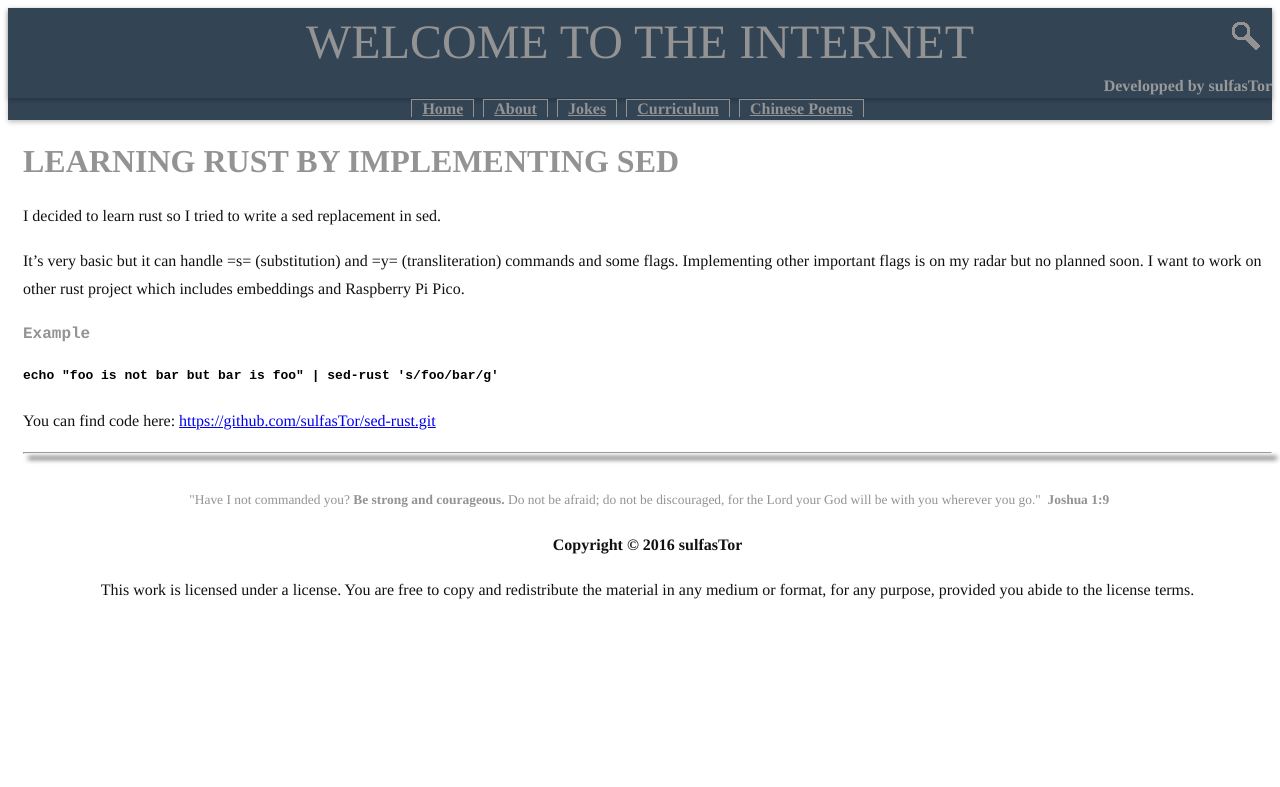
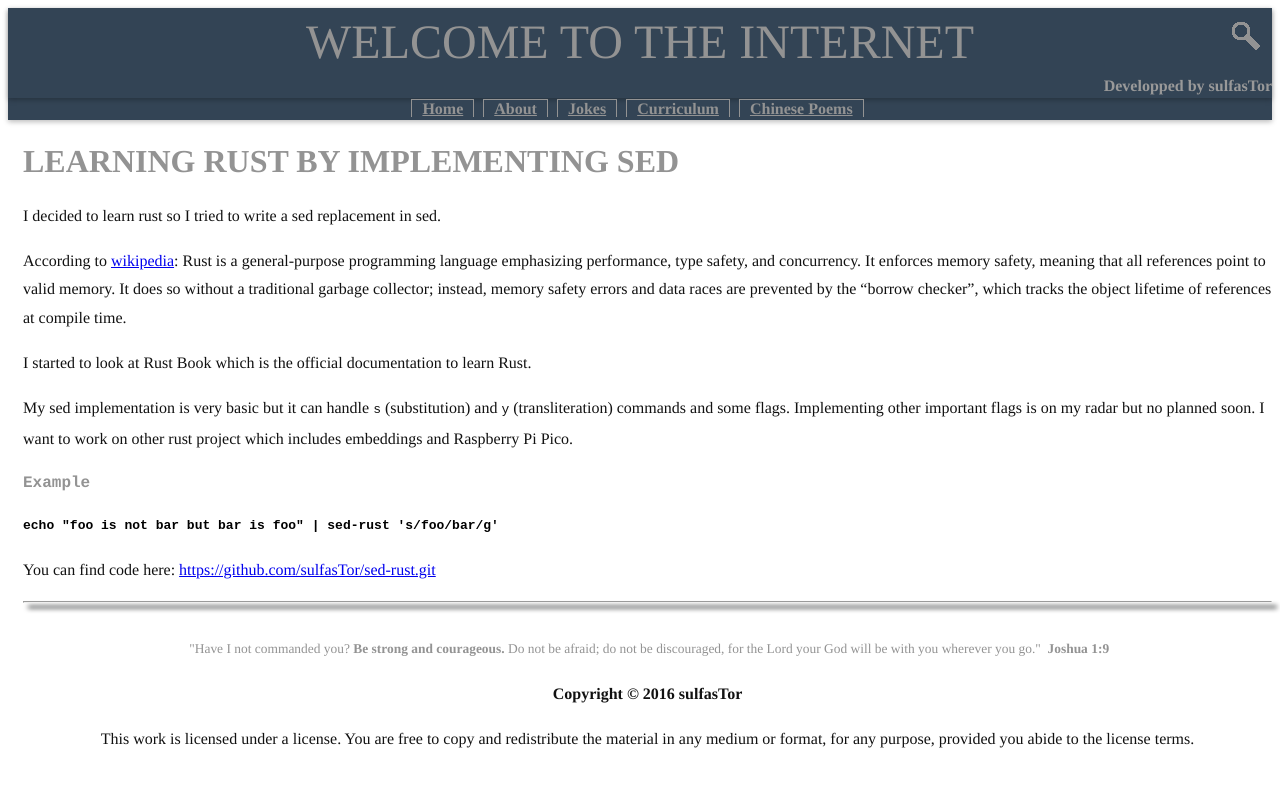
Before and after one commit to sulfasTor/sulfasTor.github.io, a Jekyll site: the page built from _posts/2025-02-08-rust.md, in a window 1280 px wide. Shown: the top 787 px of the page. Built offline with Jekyll 4.4.1, drawn with Linux system fonts in a browser that asks for light colours.

Commit message:
Fix latest post

````diff
--- a/_posts/2025-02-08-rust.md
+++ b/_posts/2025-02-08-rust.md
@@ -6,7 +6,12 @@ date: 2025/02/08 23:55:09
 # Learning rust by implementing sed
 I decided to learn rust so I tried to write a sed replacement in sed.
 
-It's very basic but it can handle =s= (substitution) and =y= (transliteration) commands and some flags. Implementing other important flags is on my radar but no planned soon. I want to work on other rust project which includes embeddings and Raspberry Pi Pico.
+According to [wikipedia](https://en.wikipedia.org/wiki/Rust_(programming_language)):
+Rust is a general-purpose programming language emphasizing performance, type safety, and concurrency. It enforces memory safety, meaning that all references point to valid memory. It does so without a traditional garbage collector; instead, memory safety errors and data races are prevented by the "borrow checker", which tracks the object lifetime of references at compile time.
+
+I started to look at Rust Book which is the official documentation to learn Rust.
+
+My sed implementation is very basic but it can handle `s` (substitution) and `y` (transliteration) commands and some flags. Implementing other important flags is on my radar but no planned soon. I want to work on other rust project which includes embeddings and Raspberry Pi Pico.
 
 ## Example
 ```bash
````
